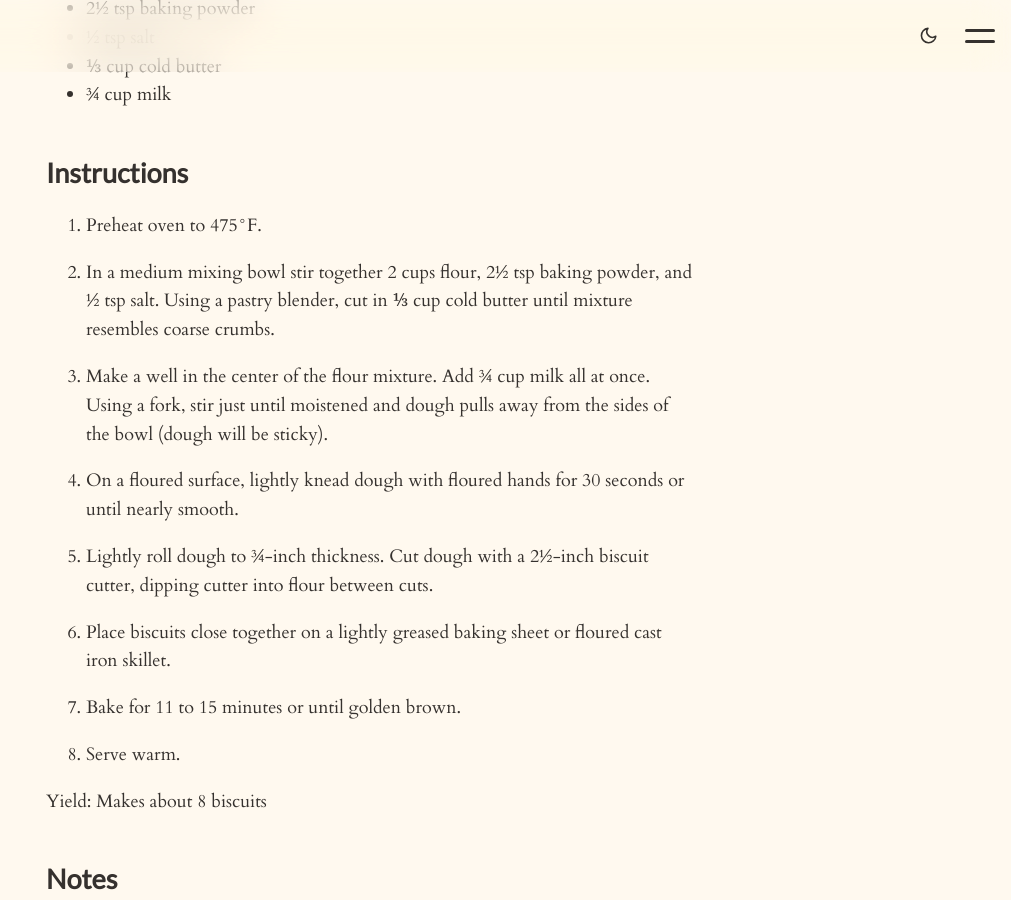
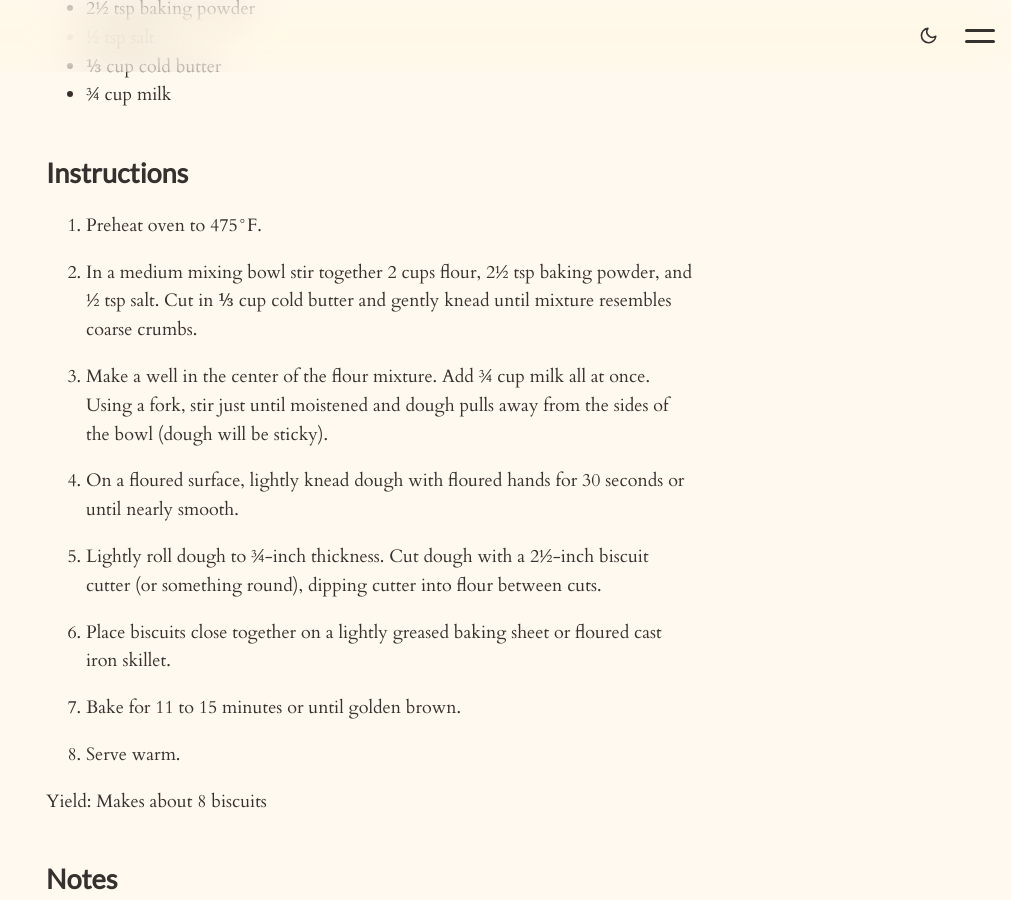
Before and after one commit to rocketbro/rocketbro.github.io, a Jekyll site: the page built from _posts/2024-12-23-cwc-biscuits.md, in a window 1280 px wide and 900 px high, scrolled down 478 px. Shown: the whole window, without its empty margins (269-1280 px from the left). Built offline with Jekyll 4.4.1, drawn with Linux system fonts in a browser that asks for light colours.

Commit message:
update biscuit recipe

```diff
--- a/_posts/2024-12-23-cwc-biscuits.md
+++ b/_posts/2024-12-23-cwc-biscuits.md
@@ -19,13 +19,13 @@ tags: [cooking-with-claude]
 
 1. Preheat oven to 475°F.
 
-2. In a medium mixing bowl stir together 2 cups flour, 2½ tsp baking powder, and ½ tsp salt. Using a pastry blender, cut in ⅓ cup cold butter until mixture resembles coarse crumbs.
+2. In a medium mixing bowl stir together 2 cups flour, 2½ tsp baking powder, and ½ tsp salt. Cut in ⅓ cup cold butter and gently knead until mixture resembles coarse crumbs.
 
 3. Make a well in the center of the flour mixture. Add ¾ cup milk all at once. Using a fork, stir just until moistened and dough pulls away from the sides of the bowl (dough will be sticky).
 
 4. On a floured surface, lightly knead dough with floured hands for 30 seconds or until nearly smooth.
 
-5. Lightly roll dough to ¾-inch thickness. Cut dough with a 2½-inch biscuit cutter, dipping cutter into flour between cuts.
+5. Lightly roll dough to ¾-inch thickness. Cut dough with a 2½-inch biscuit cutter (or something round), dipping cutter into flour between cuts.
 
 6. Place biscuits close together on a lightly greased baking sheet or floured cast iron skillet.
 
```
